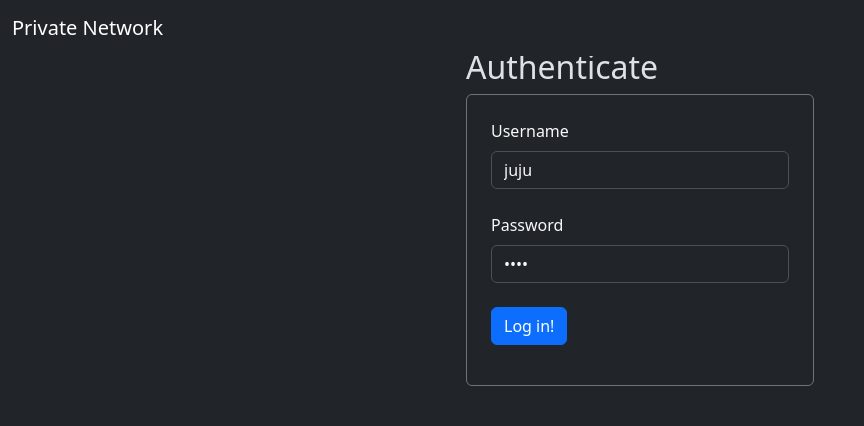
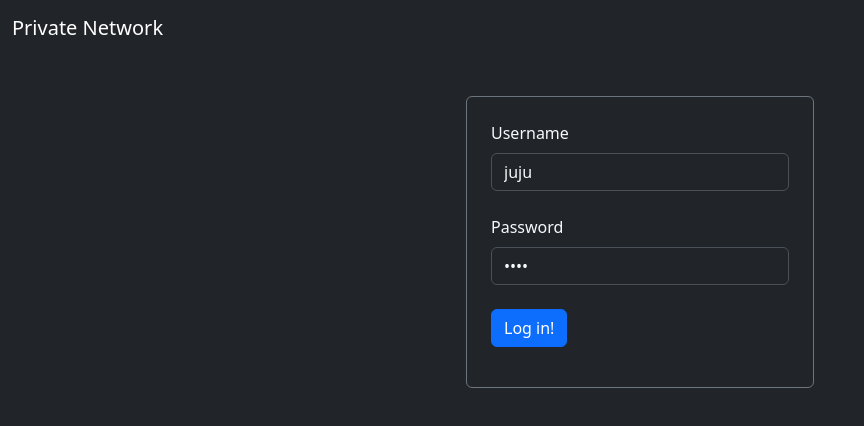
Before and after one commit to JulianScap/private-network, a Vue app in the folder front-end/: page / in a window 1280 px wide. Shown: the top 426 px of the page, without its empty margins (0-864 px from the left). Built offline with nearby package versions, Linux system fonts and the light colour scheme.

Commit message:
Future self, please forgive me and don't hit me with the baseball bat again!

```diff
--- a/front-end/src/components/NavBarComponent.vue
+++ b/front-end/src/components/NavBarComponent.vue
@@ -26,8 +26,7 @@ function handleLogout() {
           v-if="authStore.status.connected"
           class="btn btn-outline-danger"
           type="submit"
-          @click="handleLogout"
-        >
+          @click="handleLogout">
           Logout
         </button>
       </div>
--- a/front-end/src/views/AuthView.vue
+++ b/front-end/src/views/AuthView.vue
@@ -16,9 +16,7 @@ async function signIn() {
 
 <template>
   <div class="row mx-0 justify-content-center">
-    <div class="col-md-7 col-lg-5 px-lg-2 col-xl-4 px-xl-0 px-xxl-3">
-      <p class="h2">Authenticate</p>
-
+    <div class="col-md-7 col-lg-5 px-lg-2 col-xl-4 px-xl-0 px-xxl-3 p-5">
       <div class="w-100 rounded-2 p-4 border text-secondary border-secondary">
         <label class="d-block mb-4">
           <span class="form-label d-block text-light">Username</span>
--- /dev/null
+++ b/front-end/src/views/HomeView.vue
@@ -0,0 +1,5 @@
+<template>
+  <div>
+    TODO
+  </div>
+</template>
```
